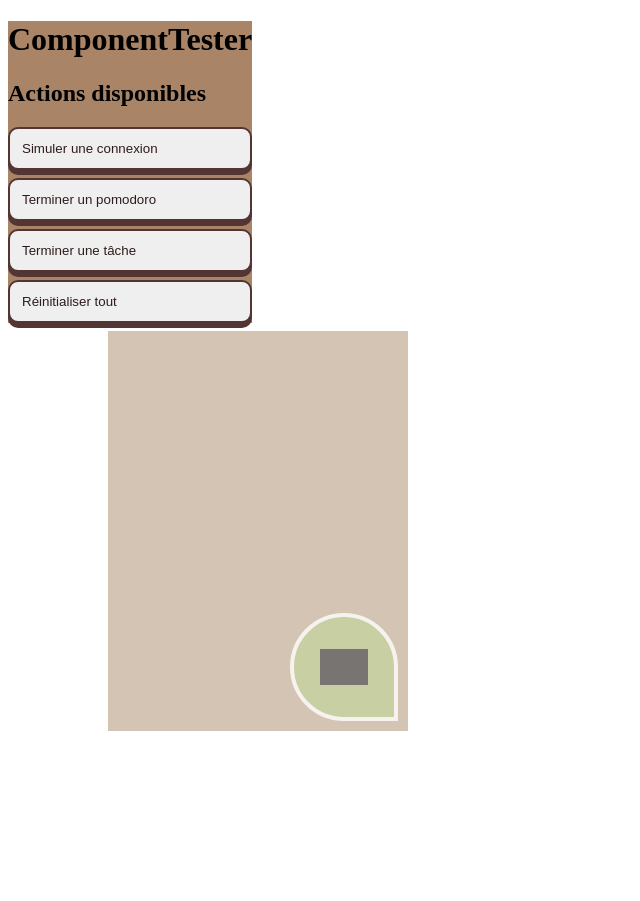
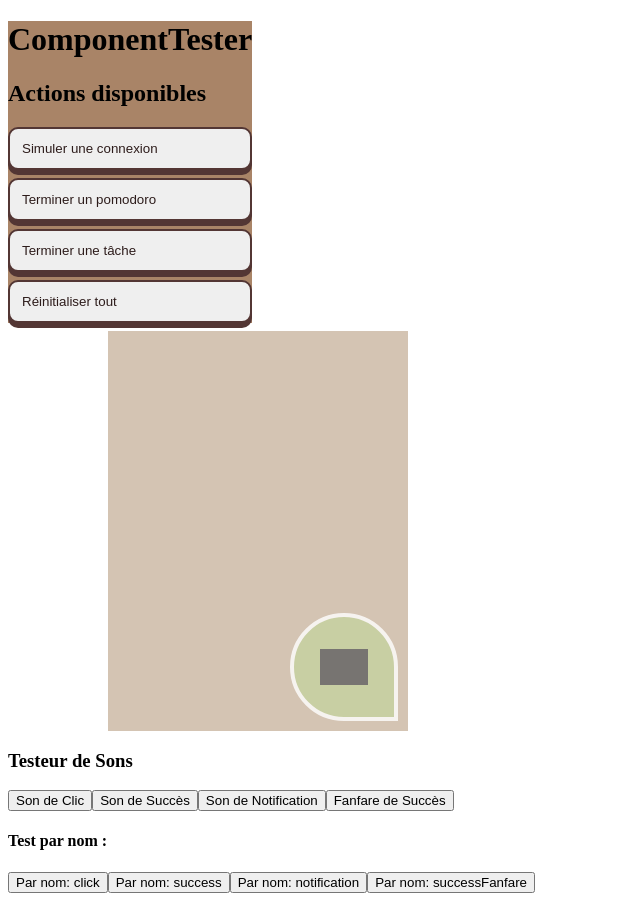
Before and after one commit to alexis-guerquin/component-sandbox, a React (Vite) app: page / in a window 1280 px wide. Shown: the whole page, without its empty margins (0-640 px from the left). Before the commit the page ends 800 px from the top, so only its background shows below. Built offline with nearby package versions, Linux system fonts and the light colour scheme; grey boxes are pictures that could not be loaded.

Commit message:
feat add sound tester to app

```diff
--- a/src/App.tsx
+++ b/src/App.tsx
@@ -2,6 +2,7 @@ import './App.css';
 import DailyQuest from './components/Quests/DailyQuest/DailyQuest';
 import { QuestProvider } from './contexts/QuestContext';
 import ComponentTester from './components/Quests/ComponentTester/ComponentTester';
+import SoundTester from './components/SoundTester/SoundTester';
 
 function App() {
   return (
@@ -14,6 +15,7 @@ function App() {
           />
         </div>
       </QuestProvider>
+      <SoundTester />
     </div>
   );
 }
```
